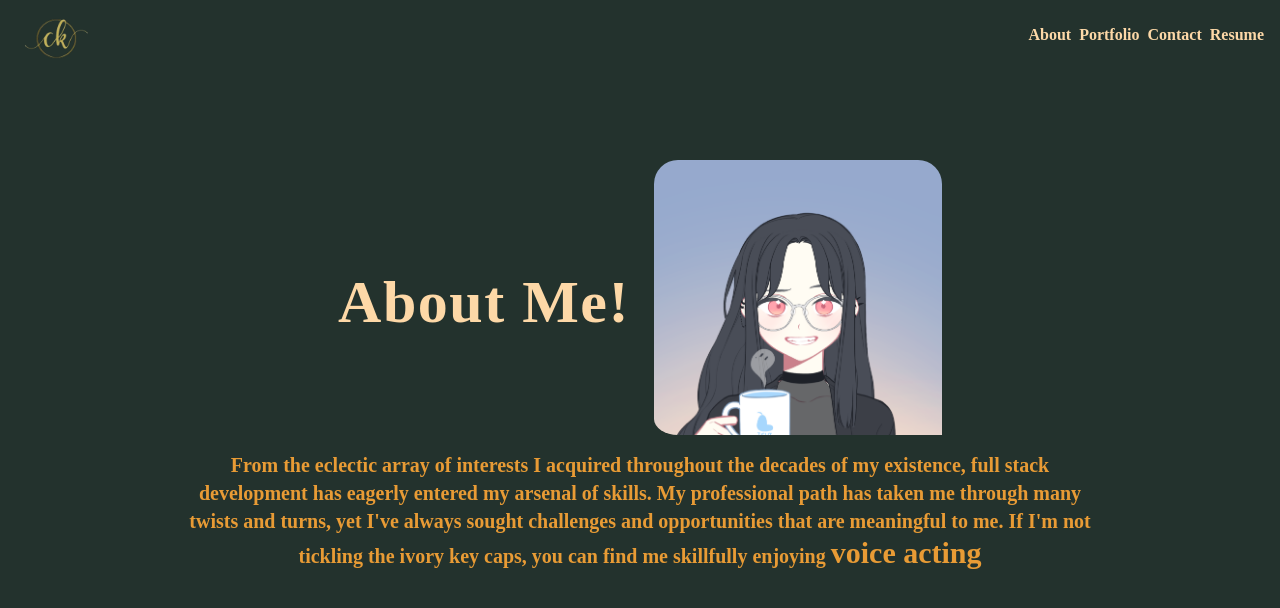
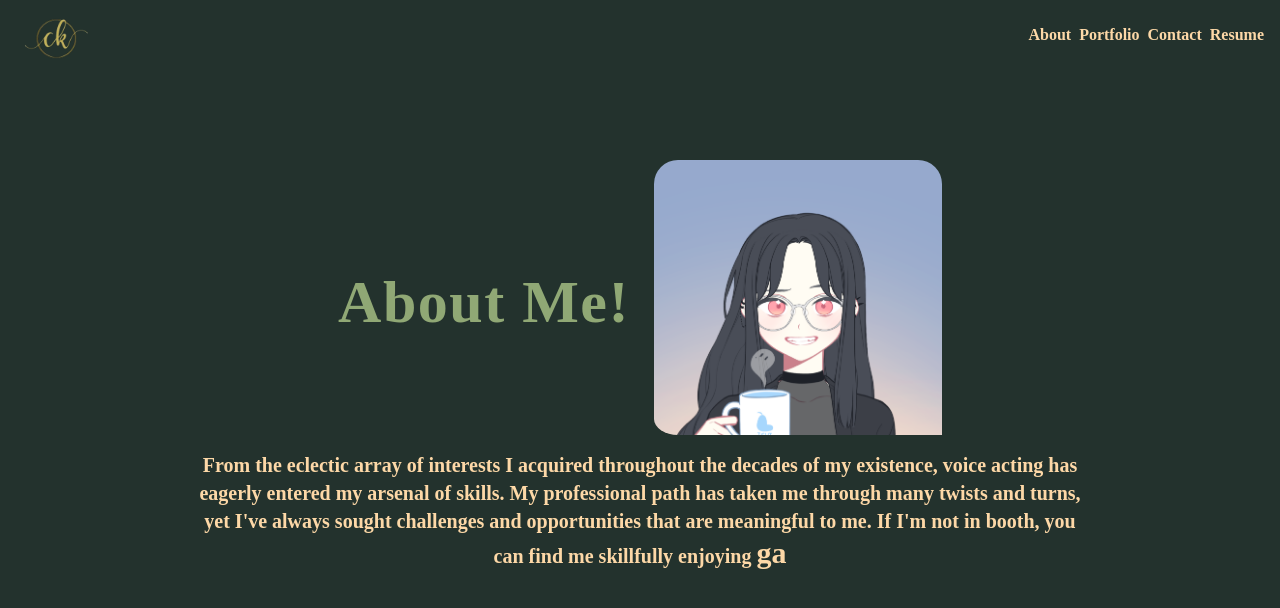
Before and after one commit to VAalchemist/portfolio-imnida, a React (Create React App) app: page /about in a window 1280 px wide. Shown: the top 608 px of the page. Built offline with nearby package versions, Linux system fonts and the light colour scheme.

Commit message:
changed color palette in about.jsx

```diff
--- a/src/components/About.jsx
+++ b/src/components/About.jsx
@@ -1,7 +1,7 @@
 import React, { useEffect, useState } from 'react';
 import Me from '../assets/avatar2.png';
 
-const words = ['singing.', 'voice acting.', 'gaming.', 'sewing.', 'eating.'];
+const words = ['singing.', 'coding.', 'gaming.', 'sewing.', 'eating.'];
 
 function About() {
   const [wordIndex, setWordIndex] = useState(0);
@@ -40,7 +40,7 @@ function About() {
     >
       <div className="flex flex-col items-center w-full h-full md:pt-16 lg:pt-28">
         <div className="flex flex-col md:flex-row items-center mt-12">
-          <h1 className="text-[#FDD8A7] py-6 md:pr-6 text-4xl sm:text-6xl font-bold tracking-wide sm:inline">
+          <h1 className="text-[#90A875] py-6 md:pr-6 text-4xl sm:text-6xl font-bold tracking-wide sm:inline">
             About Me!
           </h1>
 
@@ -51,12 +51,12 @@ function About() {
           />
         </div>
 
-        <p className="text-[#e89b35] font-semibold text-center md:text-lg lg:text-xl py-2 px-12 max-w-[1000px]">
+        <p className="text-[#FDD8A7] font-semibold text-center md:text-lg lg:text-xl py-2 px-12 max-w-[1000px]">
           From the eclectic array of interests I acquired throughout the
-          decades of my existence, full stack development has eagerly entered
+          decades of my existence, voice acting has eagerly entered
           my arsenal of skills. My professional path has taken me through many
           twists and turns, yet I've always sought challenges and opportunities
-          that are meaningful to me. If I'm not tickling the ivory key caps,
+          that are meaningful to me. If I'm not in booth,
           you can find me skillfully enjoying{' '}
 
           <span className="md:text-3xl sm:text-2xl text-xl font-bold">
--- a/src/components/Home.jsx
+++ b/src/components/Home.jsx
@@ -11,7 +11,7 @@ const Home = () => {
 
         <p className='text-[#90A875] font-semibold text-sm'>Welcome in, my name is</p>
         <h1 className='text-[#90A875] font-bold text-4xl sm:text-7xl'>Charlene Kim</h1>
-        <h2 className='text-[#C4C7CC] text-3xl sm:text-7xl pb-4'>I'm an Ambitious<br />Voice Actor</h2>
+        <h2 className='text-[#C4C7CC] text-3xl sm:text-5xl pb-4'>I'm an Ambitious<br />Voice Actor</h2>
 
         <div className='text-[#90A875] '>
           <Link to='/portfolio' className='group text-sm border-2 border-[#90A875] px-3 py-2 my-2 flex items-center rounded hover:border-[#C4C7CC] hover:text-[#C4C7CC] hover:font-bold w-36'>View Portfolio
```
